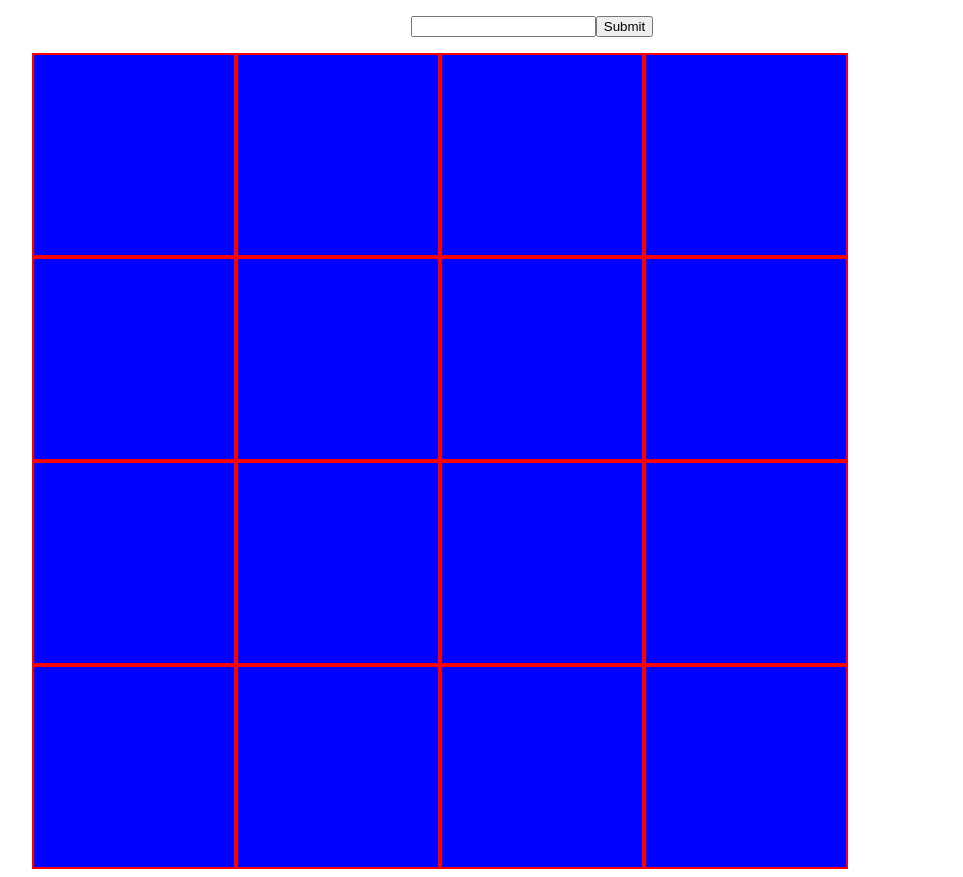
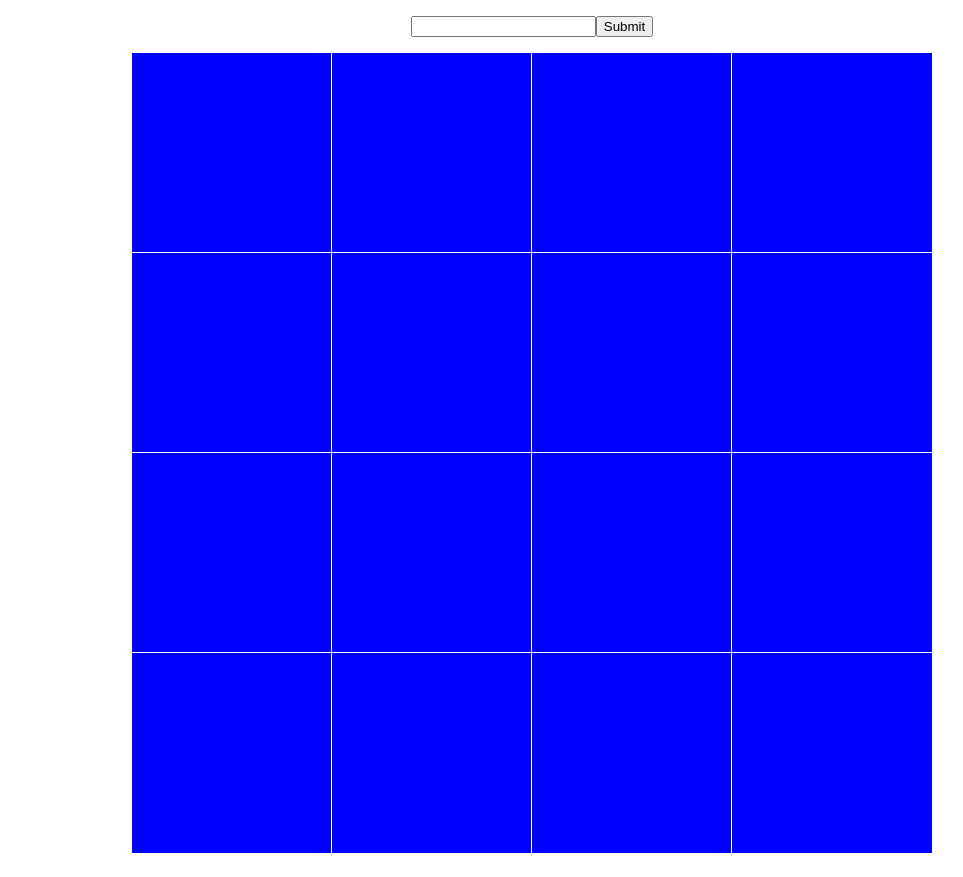
Before and after one commit to jleesys/Etch-A-Sketch, a plain HTML site: page index.html in a window 1280 px wide. Shown: the whole page, without its empty margins (108-1071 px from the left). Drawn offline with Linux system fonts and the light colour scheme.

Commit message:
Change styling
Changed border of blocks. Changed width of display

```diff
--- a/script.js
+++ b/script.js
@@ -7,6 +7,7 @@ let userInputDimension = 0;
 
 dimensionSetter.addEventListener('click', function getInput(){
     userInputDimension = textField.value;
+    initializeBoard(userInputDimension);
 })
 
 
--- a/style.css
+++ b/style.css
@@ -7,16 +7,19 @@
 .board {
     display: flex;
     flex-flow: row wrap;
-    width: 1000px;
+    /* width: 1000px; */
+    width: 800px;
     margin: 0 auto;
+    /* border: 5px purple solid; */
 }
 
 div[class^="block"]{
     width: 200px;
     height: 200px;
     background-color: blue;
-    border: 2px red solid;
-    flex: 0 0 auto;
+    /* border: 2px red solid; */
+    outline: white solid 1px;
+    flex-basis: 1 0 auto;
 }
 
 div.active {
```
